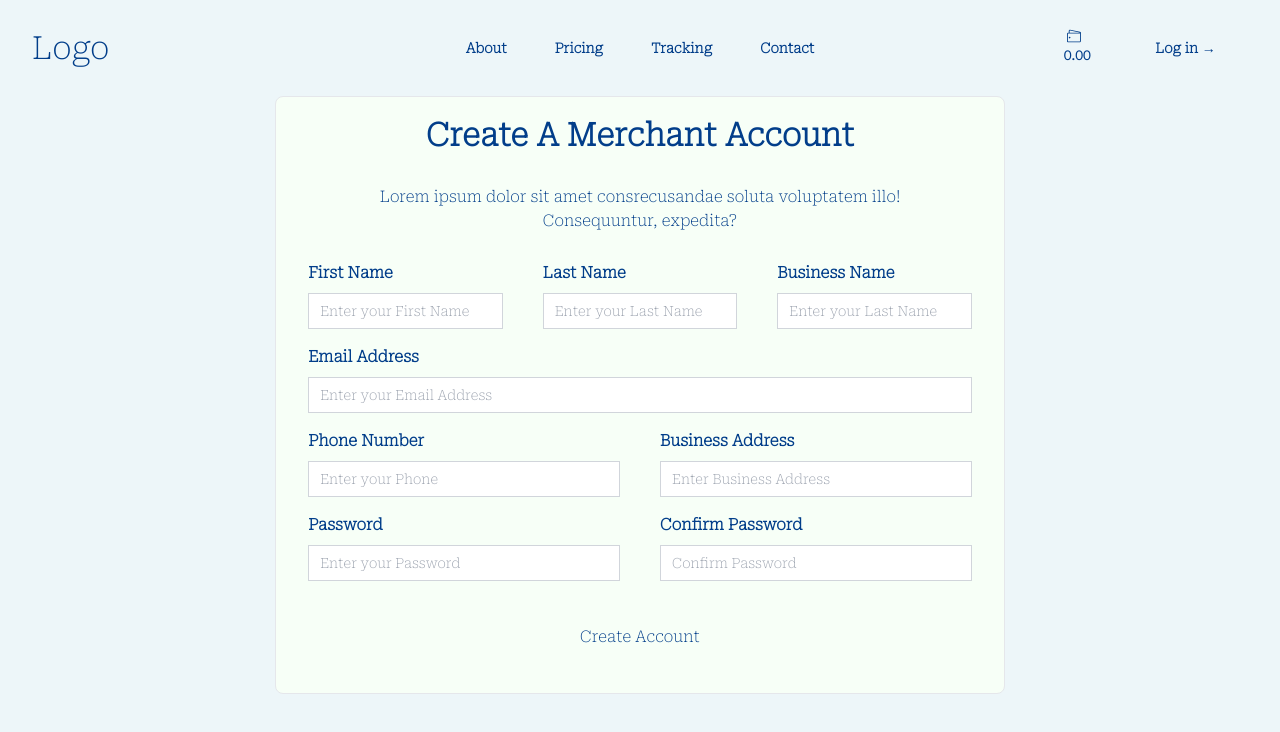
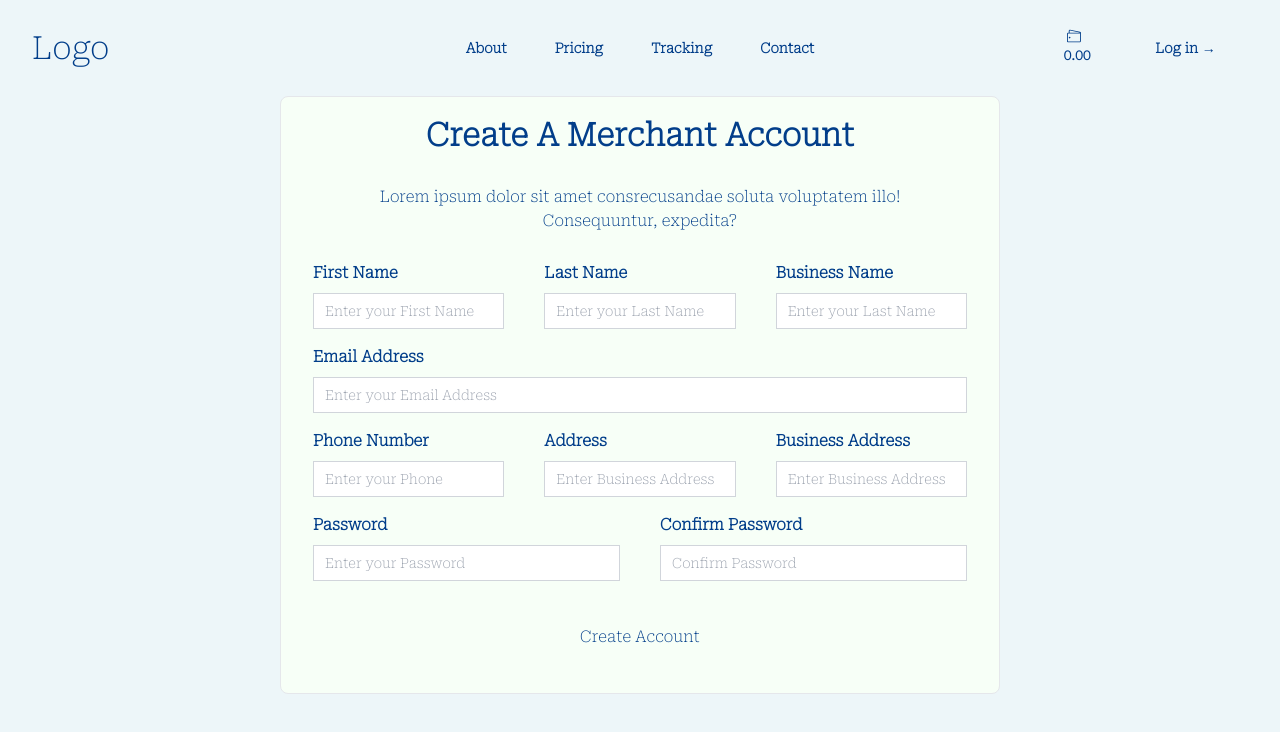
Before and after one commit to Awudu-Jamal1/delivery_frotend, a React (Vite) app: page /signup/merchant in a window 1280 px wide. Shown: the top 732 px of the page. Built offline with nearby package versions, Linux system fonts and the light colour scheme.

Commit message:
added axios to merchant and agent

```diff
--- a/src/pages/Account/Agentacc.jsx
+++ b/src/pages/Account/Agentacc.jsx
@@ -178,7 +178,30 @@ export default function AgentAcc (){
                 )}</div>
                     </div>
                 </form>
-                <div className="flex justify-center py-6 "><button className="w-30 py-3 px-3">Create Account</button></div>
+                <div className="flex justify-center py-6 "><button
+              className="w-30 py-3 px-3"
+              onClick={handleSubmit(async(data) => {
+                console.log(data);
+                let datas ={"User":{"role":"Agent",
+  "firstName":data.firstnames,
+  "lastName":data.lastname,
+  "email":data.email,
+  "password":data.password,
+  "phone":data.phone,
+  "address":data.address},
+  "roles":{"vehicle_number":data.vehicle}
+}
+
+                try {
+                  let response = await axios.post('http://localhost:8081/user',datas)
+                } catch (error) {
+                  console.log("User create error")
+                }
+
+              })}
+            >
+              Create Account
+            </button></div>
             </div>
         </div>
         </>
--- a/src/pages/Account/Merchantacc.jsx
+++ b/src/pages/Account/Merchantacc.jsx
@@ -15,7 +15,7 @@ export default function MerchantAcc (){
     return(
 
         <>
-        <div className="border w-3/5 signup py-2  px-8">
+        <div className="border w-[45em] signup py-2  px-8">
             <div className="text-center">
                 <h1 className="text-3xl py-3 font-bold">Create A Merchant Account</h1>
                 <p className="px-16 py-5">Lorem ipsum dolor sit amet consrecusandae soluta voluptatem illo! Consequuntur, expedita?</p>
@@ -90,7 +90,7 @@ export default function MerchantAcc (){
                 )}</div>
 
                     </div>
-                    <div className="grid grid-cols-2 gap-10 py-2">
+                    <div className="grid grid-cols-3 gap-10 py-2">
                         <div className=" ">
                             <label  className={labels}>Phone Number</label>
                             <input
@@ -109,10 +109,10 @@ export default function MerchantAcc (){
                   </p>
                 )}</div>
                         <div>
-                            <label className={labels}>Business Address</label>
+                            <label className={labels}>Address</label>
                             <input
                   type="text"
-                  {...register("address", { required: "Enter Business Address" })}
+                  {...register("address", { required: "Enter  Address" })}
                   className={errors.address ? estyle : style}
                   placeholder="Enter Business Address"
                 />
@@ -120,6 +120,20 @@ export default function MerchantAcc (){
                   <p className="text-rose-600 font-bold text-[0.8em] px-2 py-1 ">
                     {" "}
                     {errors.address?.message}
+                  </p>
+                )}</div>
+                <div>
+                            <label className={labels}>Business Address</label>
+                            <input
+                  type="text"
+                  {...register("ba", { required: "Enter Business Address" })}
+                  className={errors.ba ? estyle : style}
+                  placeholder="Enter Business Address"
+                />
+                {errors.ba && (
+                  <p className="text-rose-600 font-bold text-[0.8em] px-2 py-1 ">
+                    {" "}
+                    {errors.ba?.message}
                   </p>
                 )}</div>
                     </div>
@@ -182,14 +196,15 @@ export default function MerchantAcc (){
               className="w-30 py-3 px-3"
               onClick={handleSubmit(async(data) => {
                 console.log(data);
-                let datas ={"User":{"role":"Customer",
+                let datas ={"User":{"role":"Merchant",
   "firstName":data.firstnames,
   "lastName":data.lastname,
   "email":data.email,
   "password":data.password,
   "phone":data.phone,
   "address":data.address},
-  "roles":{}
+  "roles":{business_name: data.business,
+    business_address: data.ba}
 }
 
                 try {
```
